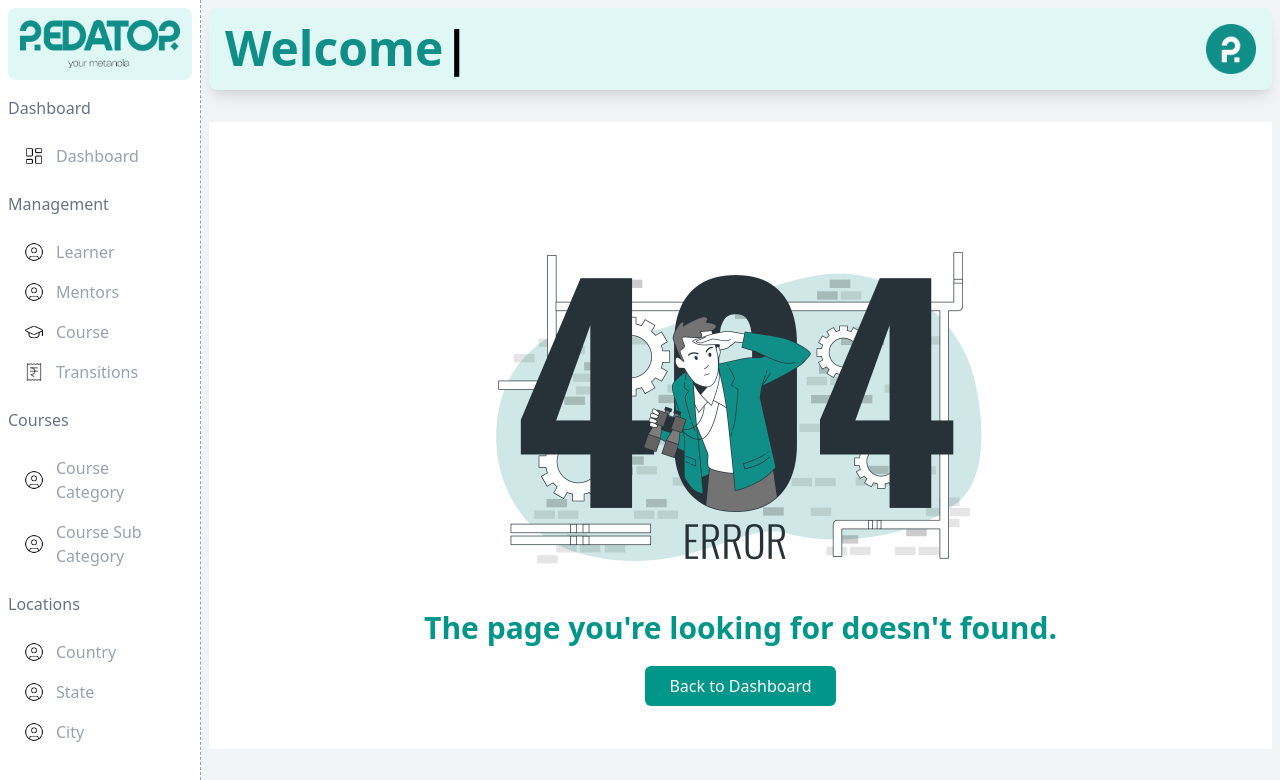
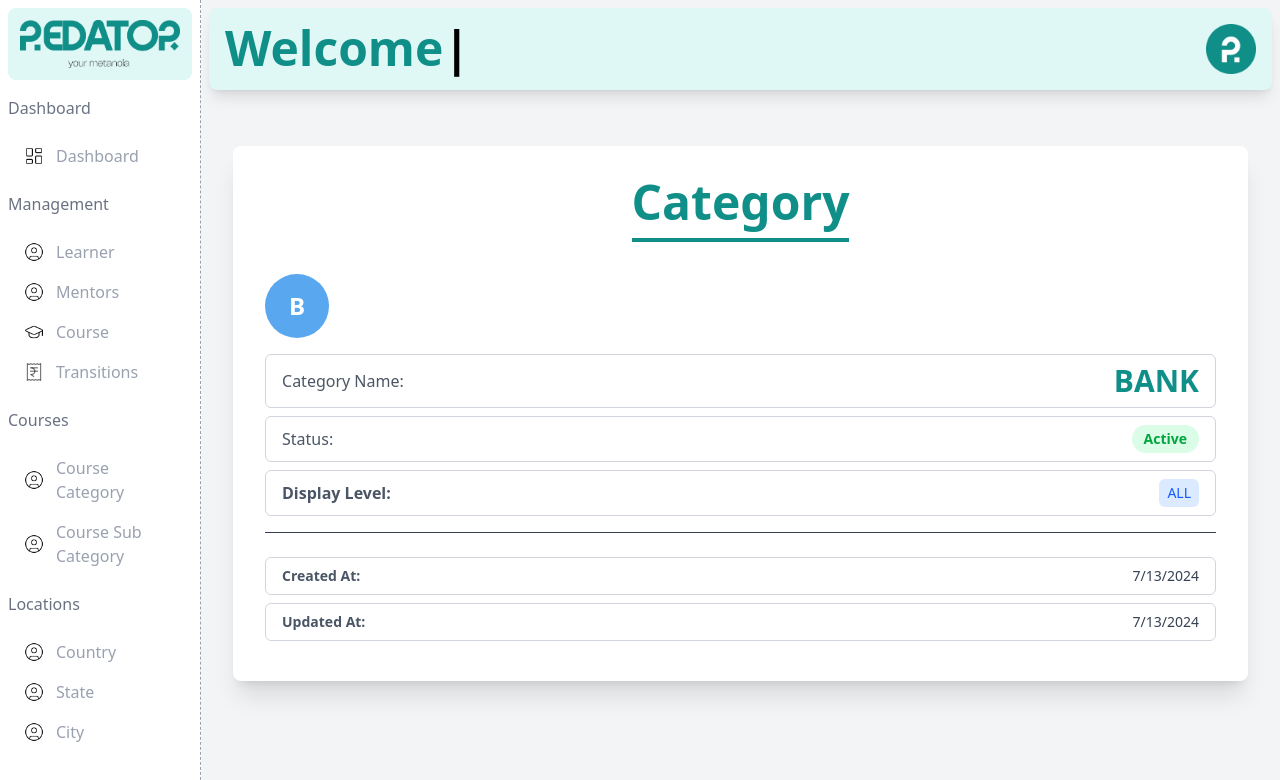
Before and after one commit to abhidigitalshakha/pedator-admin-panel, a React (Vite) app: page /course-category/1 in a window 1280 px wide. Shown: the top 780 px of the page. Built offline with nearby package versions, Linux system fonts and the light colour scheme; sample sign-in values are in the browser's storage.

Commit message:
add course-category detail page

```diff
--- a/src/App.jsx
+++ b/src/App.jsx
@@ -21,6 +21,7 @@ import CityListPage from "./pages/protectedPage/location/CityListPage";
 import CountryDetailPage from "./pages/protectedPage/location/CountryDeatilPage";
 import CityDetailPage from "./pages/protectedPage/location/CityDetailPage";
 import StateDetailPage from "./pages/protectedPage/location/StateDetailPage";
+import CourseCategoryDetailPage from "./pages/protectedPage/course/CourseCategoryDetailPage";
 
 function App() {
   return (
@@ -38,6 +39,7 @@ function App() {
               <Route path="/courses" element={<CoursesPage />} />
               <Route path="/courses/id" element={<CourseDetailPage />} />
               <Route path="/course-category" element={<CourseCategory />} />
+              <Route path="/course-category/:id" element={<CourseCategoryDetailPage />} />
               <Route
                 path="/course-sub-category"
                 element={<CourseSubCategory />}
--- a/src/pages/protectedPage/course/CourseCategoryDetailPage.jsx
+++ b/src/pages/protectedPage/course/CourseCategoryDetailPage.jsx
@@ -15,14 +15,21 @@ const category = {
 
 const CourseCategoryDetailPage = () => {
   return (
-    <div className="min-h-screen flex justify-center items-center bg-gray-100 p-6">
-      <div className="bg-white p-8 rounded-lg shadow-xl w-full max-w-md text-center">
+    <div className=" flex justify-center bg-gray-100 p-6">
+      <div className="bg-white p-8 rounded-lg shadow-xl w-full">
+      <h1 class=" hidden md:block text-3xl md:text-5xl font-semibold text-[#108e88] border-b-4 w-fit mx-auto pb-3 mb-8">
+          Category
+        </h1>
         {/* Category Icon (If Available) */}
         {category.icon ? (
-          <img src={category.icon} alt="Category Icon" className="w-16 h-16 mx-auto mb-4" />
+          <img
+            src={category.icon}
+            alt="Category Icon"
+            className="w-16 h-16 mx-auto mb-4"
+          />
         ) : (
           <div
-            className="w-16 h-16 mx-auto mb-4 rounded-full flex items-center justify-center text-white font-bold text-2xl"
+            className="w-16 h-16 mb-4 rounded-full flex items-center justify-center text-white font-bold text-2xl"
             style={{ backgroundColor: category.themeColor }}
           >
             {category.name.charAt(0)}
@@ -30,24 +37,27 @@ const CourseCategoryDetailPage = () => {
         )}
 
         {/* Category Name */}
-        <h2
-          className="text-3xl font-bold"
-          style={{ color: category.textColor }}
-        >
-          {category.name}
-        </h2>
+        <div className="flex items-center justify-between border my-2 px-4 border-gray-300 rounded-md py-2">
+          <p className="text-gray-600">Category Name:</p>
+          <h2 className="text-3xl font-bold text-[#108e88]">{category.name}</h2>
+        </div>
 
         {/* Status Badge */}
-        <span
-          className={`px-3 py-1 text-sm font-semibold rounded-full mt-2 inline-block ${
-            category.status ? "bg-green-100 text-green-600" : "bg-red-100 text-red-600"
-          }`}
-        >
-          {category.status ? "Active" : "Inactive"}
-        </span>
+        <div className="flex items-center justify-between border my-2 px-4 border-gray-300 rounded-md py-2">
+          <p className="text-gray-600">Status:</p>
+          <span
+            className={`px-3 py-1 text-sm font-semibold rounded-full inline-block ${
+              category.status
+                ? "bg-green-100 text-green-600"
+                : "bg-red-100 text-red-600"
+            }`}
+          >
+            {category.status ? "Active" : "Inactive"}
+          </span>
+        </div>
 
         {/* Display Level */}
-        <div className="mt-3">
+        <div className="flex items-center justify-between border my-2 px-4 border-gray-300 rounded-md py-2">
           <span className="text-gray-600 font-semibold">Display Level: </span>
           <span className="px-2 py-1 text-sm font-medium bg-blue-100 text-blue-600 rounded-md">
             {category.displayLevel}
@@ -56,14 +66,14 @@ const CourseCategoryDetailPage = () => {
 
         {/* Created & Updated Dates */}
         <div className="mt-4 border-t pt-4 text-gray-700 text-sm">
-          <p>
-            <span className="font-semibold">Created At:</span>{" "}
-            {new Date(category.createdAt).toLocaleDateString()}
-          </p>
-          <p>
-            <span className="font-semibold">Updated At:</span>{" "}
-            {new Date(category.updatedAt).toLocaleDateString()}
-          </p>
+          <div className="flex items-center justify-between border my-2 px-4 border-gray-300 rounded-md py-2">
+            <span className="font-semibold text-gray-600">Created At:</span>{" "}
+            <p>{new Date(category.createdAt).toLocaleDateString()}</p>
+          </div>
+          <div className="flex items-center justify-between border my-2 px-4 border-gray-300 rounded-md py-2">
+            <span className="font-semibold text-gray-600">Updated At:</span>{" "}
+            <p>{new Date(category.updatedAt).toLocaleDateString()}</p>
+          </div>
         </div>
       </div>
     </div>
--- a/src/pages/protectedPage/course/CourseCategoryListPage.jsx
+++ b/src/pages/protectedPage/course/CourseCategoryListPage.jsx
@@ -40,7 +40,7 @@ const CourseCategory = () => {
           <div className=" flex items-center gap-2">
             {/* view */}
             <Link
-              to={"/courses/id"}
+              to={"/course-category/id"}
               title="View "
               className="cursor-pointer w-7 h-7 flex items-center justify-center rounded-full bg-lamaSky"
             >
```
